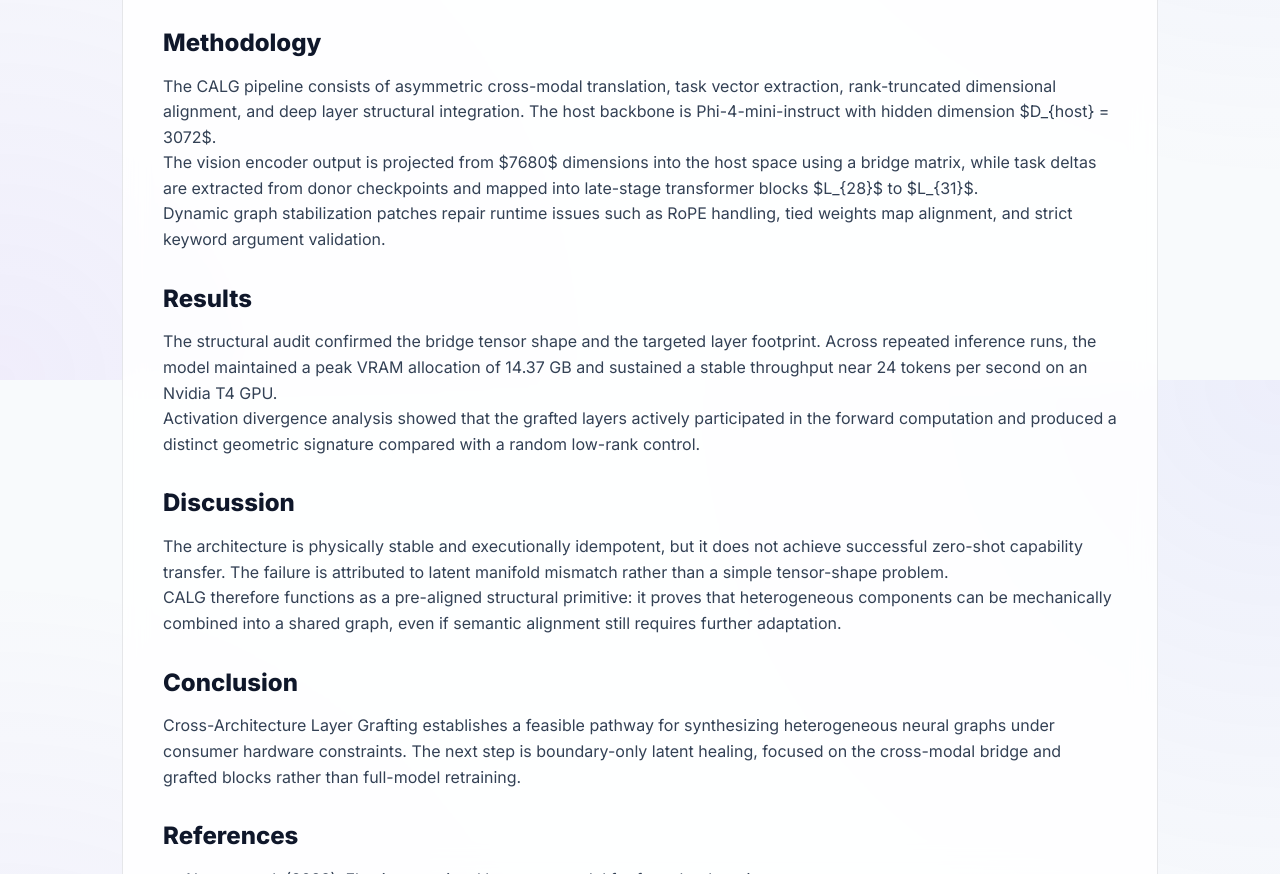
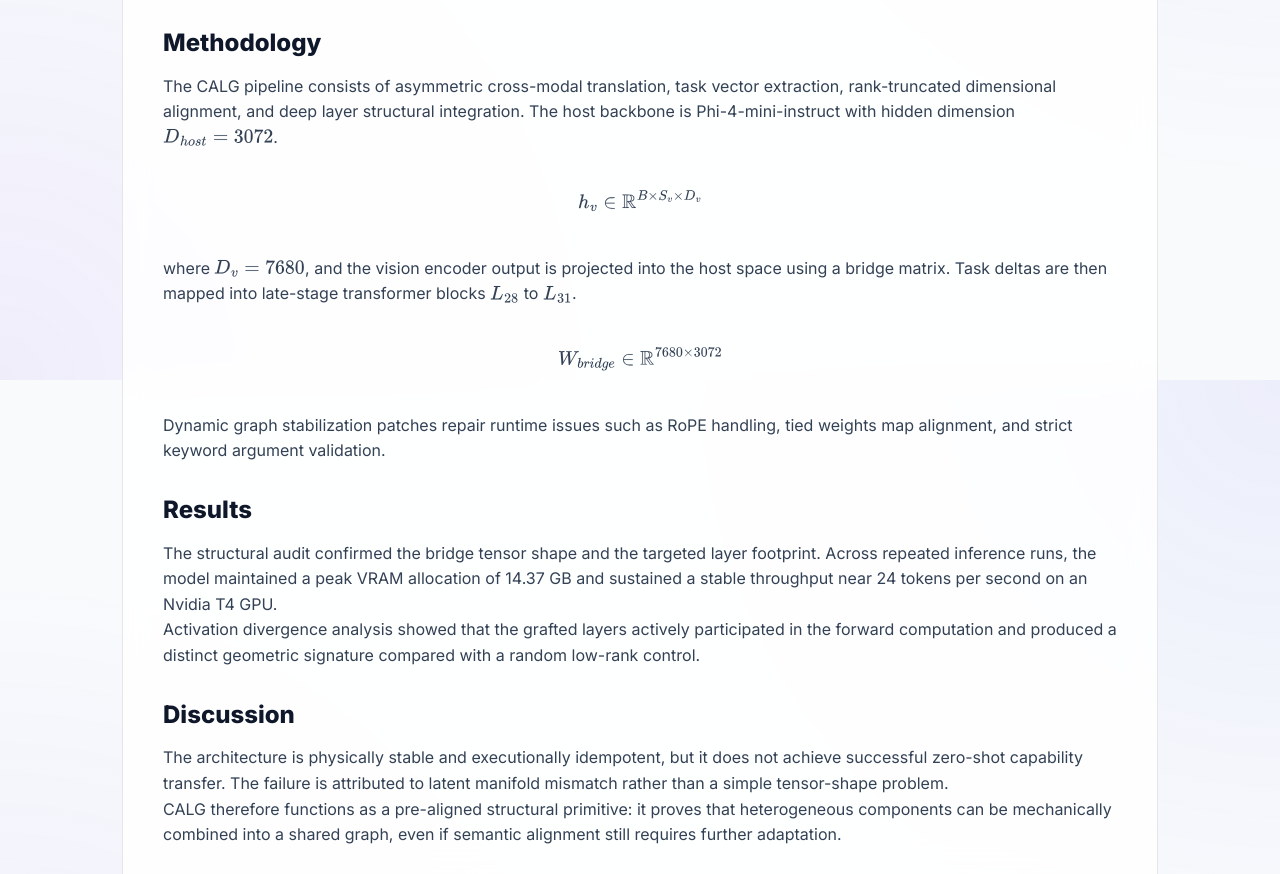
Before and after one commit to harsh2025-sketch/CALG-Cross-Architecture-Layer-Grafting-, a plain HTML site: page index.html in a window 1280 px wide. Shown: the part 2820-3694 px from the top of the page. Drawn offline with nearby package versions, Linux system fonts and the light colour scheme.

Commit message:
Render equations and remove figures

```diff
--- a/index.html
+++ b/index.html
@@ -7,6 +7,16 @@
     <meta name="description" content="Experimental Fusion of Heterogeneous Foundation Models Under Consumer Hardware Constraints">
     <link href="https://fonts.googleapis.com/css2?family=Inter:wght@300;400;600;800&family=JetBrains+Mono:wght@400;700&display=swap" rel="stylesheet">
     <link rel="stylesheet" href="style.css">
+    <script>
+        window.MathJax = {
+            tex: {
+                inlineMath: [['\\(', '\\)']],
+                displayMath: [['\\[', '\\]']]
+            },
+            svg: { fontCache: 'global' }
+        };
+    </script>
+    <script defer src="https://cdn.jsdelivr.net/npm/mathjax@3/es5/tex-svg.js"></script>
 </head>
 <body>
     <header class="hero">
@@ -103,8 +113,10 @@
 
             <section>
                 <h2>Methodology</h2>
-                <p>The CALG pipeline consists of asymmetric cross-modal translation, task vector extraction, rank-truncated dimensional alignment, and deep layer structural integration. The host backbone is Phi-4-mini-instruct with hidden dimension $D_{host} = 3072$.</p>
-                <p>The vision encoder output is projected from $7680$ dimensions into the host space using a bridge matrix, while task deltas are extracted from donor checkpoints and mapped into late-stage transformer blocks $L_{28}$ to $L_{31}$.</p>
+                <p>The CALG pipeline consists of asymmetric cross-modal translation, task vector extraction, rank-truncated dimensional alignment, and deep layer structural integration. The host backbone is Phi-4-mini-instruct with hidden dimension \(D_{host} = 3072\).</p>
+                <div class="equation">\[ h_v \in \mathbb{R}^{B \times S_v \times D_v} \]</div>
+                <p>where \(D_v = 7680\), and the vision encoder output is projected into the host space using a bridge matrix. Task deltas are then mapped into late-stage transformer blocks \(L_{28}\) to \(L_{31}\).</p>
+                <div class="equation">\[ W_{bridge} \in \mathbb{R}^{7680 \times 3072} \]</div>
                 <p>Dynamic graph stabilization patches repair runtime issues such as RoPE handling, tied weights map alignment, and strict keyword argument validation.</p>
             </section>
 
--- a/style.css
+++ b/style.css
@@ -146,6 +146,13 @@ h1, h2, h3, h4 {
 .secondary-btn:hover {
     transform: translateY(-2px);
     background: rgba(15, 23, 42, 0.08);
+}
+
+.equation {
+    margin: 1rem 0;
+    padding: 0.5rem 0;
+    text-align: center;
+    overflow-x: auto;
 }
 
 .hero-actions {
```
Also changed, not shown: paper.html (+14 -2 lines), figures/activation_divergence.png (deleted), figures/architecture.png (deleted), figures/memory_usage.png (deleted), figures/throughput.png (deleted).
